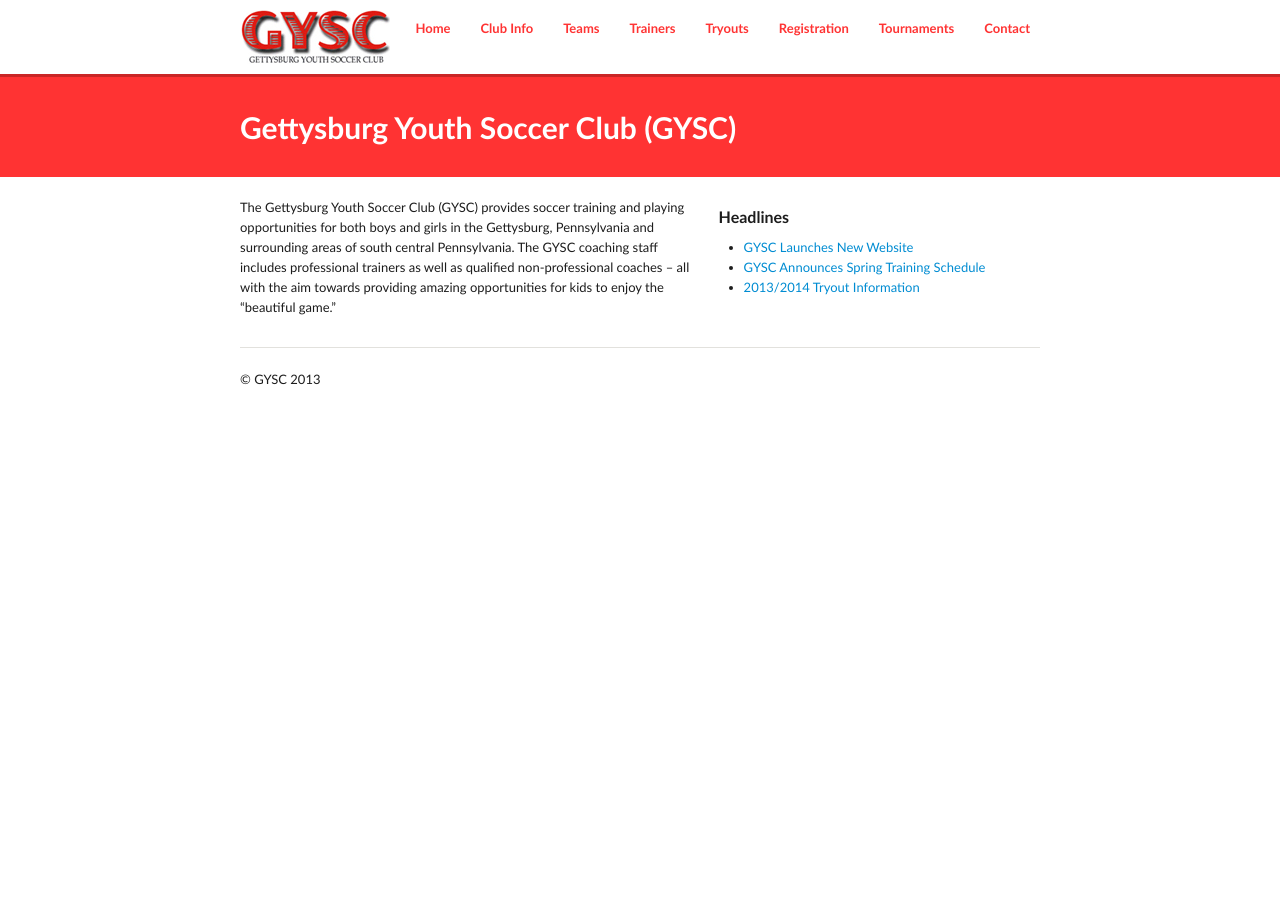
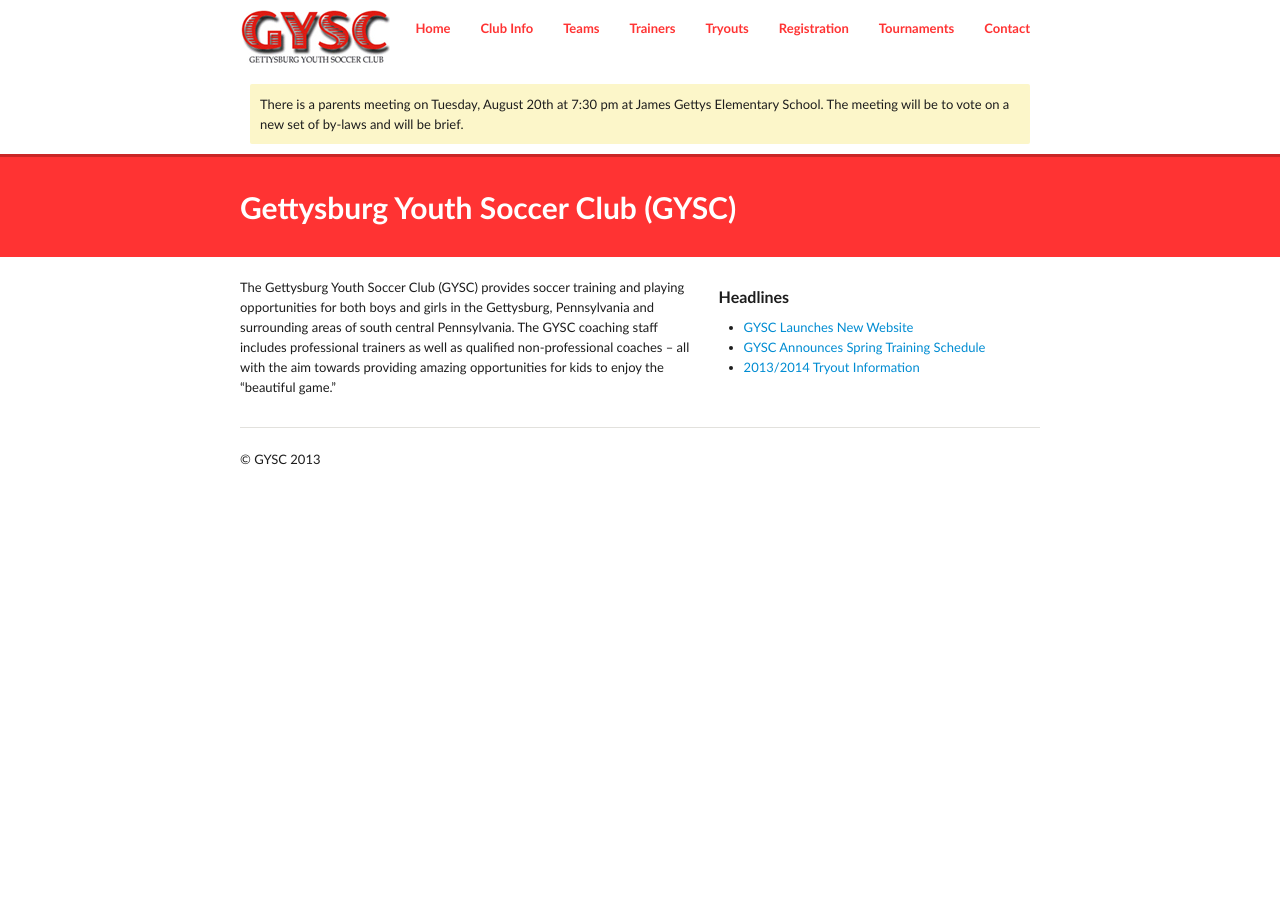
Before and after one commit to GYSC/gysc.github.com, a Jekyll site: the page built from index.md, in a window 1280 px wide. Built offline with Jekyll 4.4.1, drawn with Linux system fonts in a browser that asks for light colours; Markdown is read by kramdown in place of the engine named in the settings.

Commit message:
Update _config.yml

```diff
--- a/_config.yml
+++ b/_config.yml
@@ -1,5 +1,5 @@
 title: Gettysburg Youth Soccer Club
-message:
+message: There is a parents meeting on Tuesday, August 20th at 7:30 pm at James Gettys Elementary School. The meeting will be to vote on a new set of by-laws and will be brief.
 
 #build config
 server: true
```
